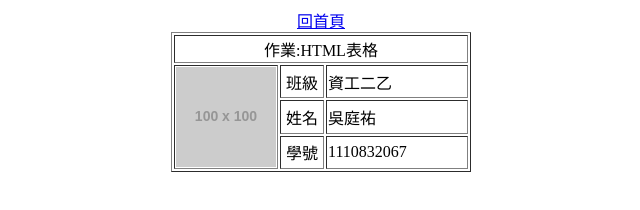
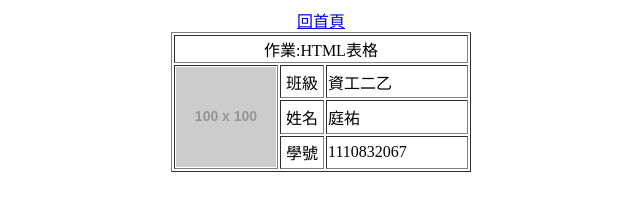
Before and after one commit to timber666/homework, a plain HTML site: page homework.html in a window 1280 px wide. Shown: the full height of the page, 319-959 px from the left. Drawn offline with Linux system fonts and the light colour scheme; placeholder pictures from the web are drawn by us.

Commit message:
又更新

```diff
--- a/homework.html
+++ b/homework.html
@@ -22,7 +22,7 @@
         </tr>
         <tr>
             <td align="center">姓名</td>
-            <td>吳庭祐</td>
+            <td>庭祐</td>
         </tr>
         <tr>
             <td align="center">學號</td>
```
